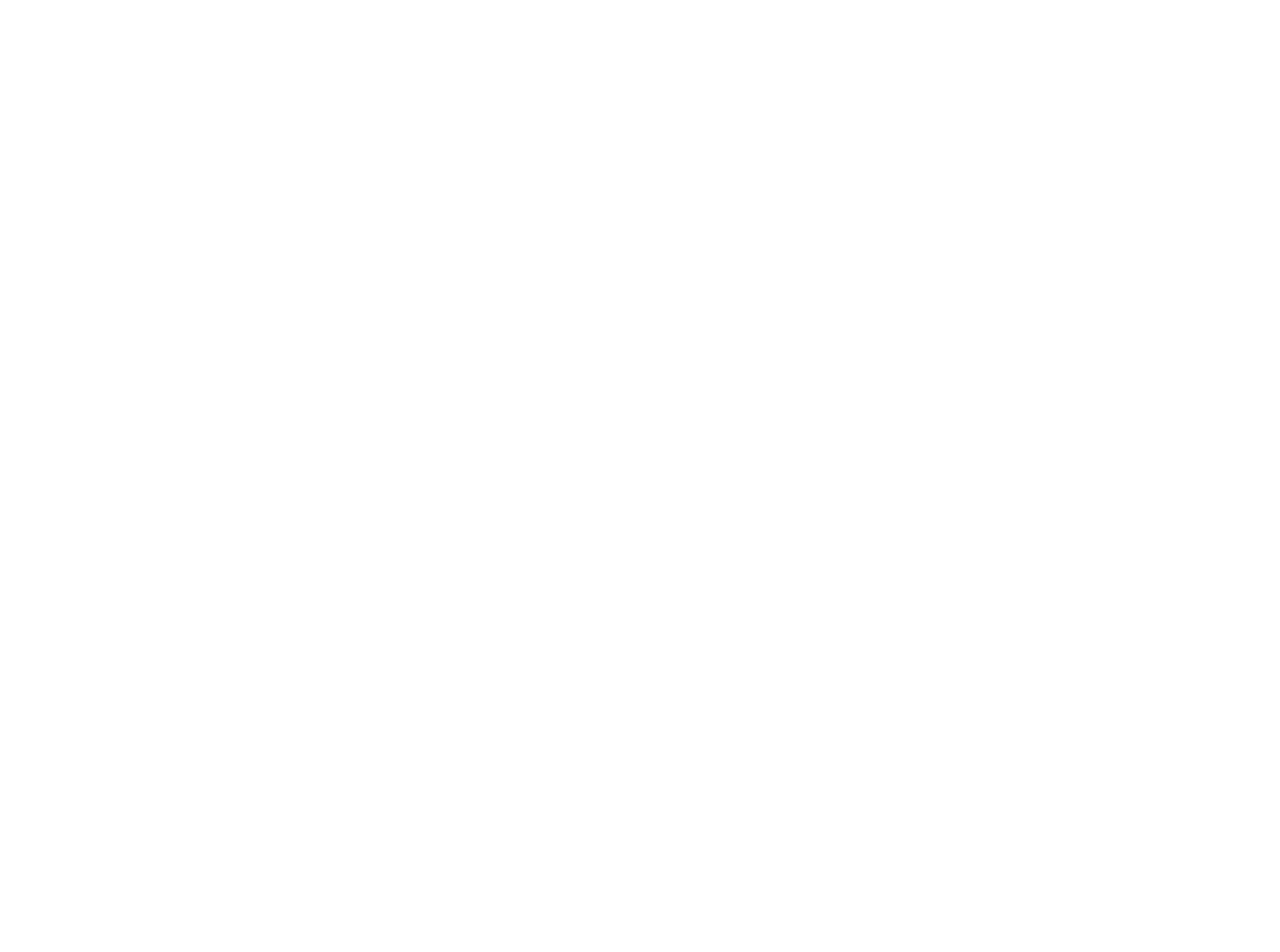
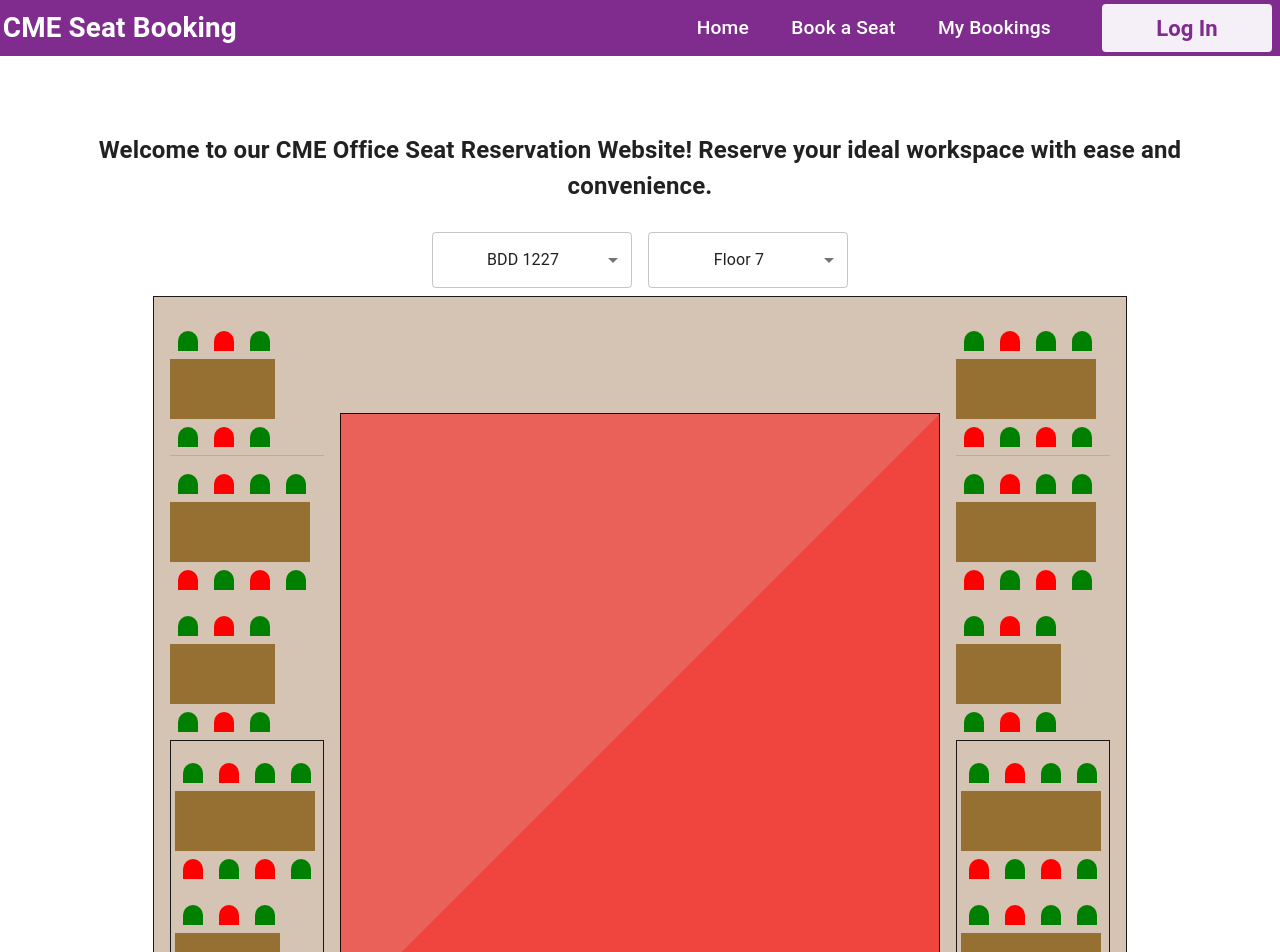
Before and after one commit to interns-cme/frontend-new, a React (Vite) app: page /BookingPage/1 in a window 1280 px wide. Before the commit this address had no page. Shown: the top 952 px of the page. Before the commit the page ends 800 px from the top, so only its background shows below. Built offline with nearby package versions, Linux system fonts and the light colour scheme.

Commit message:
Added HomePage, floor 7 & 8 are now available, seats are displayed dynamically based on the seats array received.

```diff
--- a/src/App.tsx
+++ b/src/App.tsx
@@ -1,10 +1,13 @@
+import { Container } from "@mui/material";
 import "./App.css";
 import RoutesHandler from "./routes/RoutesHandler";
 
 function App() {
   return (
     <>
-      <RoutesHandler />
+      <Container maxWidth="xl">
+        <RoutesHandler />
+      </Container>
     </>
   );
 }
--- a/src/components/Booking/BookingArea.tsx
+++ b/src/components/Booking/BookingArea.tsx
@@ -1,9 +1,7 @@
 import React, { useState } from "react";
 import Navbar from "../Navbar/Navbar";
 import {
-  Box,
   CssBaseline,
-  Divider,
   MenuItem,
   Select,
   SelectChangeEvent,
@@ -12,8 +10,11 @@ import {
 import Table from "./Table/Table";
 import Seat from "./Seat/Seat";
 import Floor from "./Floor/Floor";
+import { useParams } from "react-router-dom";
 
 const BookingArea: React.FC = () => {
+  const { floor } = useParams();
+  console.log(floor);
   const [selectedBuilding, setSelectedBuilding] = useState("BDD 1227");
   const [selectedFloor, setSelectedFloor] = useState("floor1");
 
@@ -49,7 +50,7 @@ const BookingArea: React.FC = () => {
         <MenuItem value="floor1">Floor 7</MenuItem>
         <MenuItem value="floor2">Floor 8</MenuItem>
       </Select>
-      <Floor />
+      <Floor floor_number={floor} />
     </>
   );
 };
--- a/src/components/Booking/Floor/Floor.tsx
+++ b/src/components/Booking/Floor/Floor.tsx
@@ -3,10 +3,23 @@ import { Box, Divider } from "@mui/material";
 import Table from "../Table/Table";
 import Seat from "../Seat/Seat";
 import Room from "../Room/Room";
+import { SeatProps } from "../../../models/ISeat.model";
+import { FloorProps } from "../../../models/IFloor.model";
+import Floor8 from "./Floor8";
 
-const BookingArea: React.FC = () => {
+const Floor: React.FC<FloorProps> = ({ floor_number }) => {
+  const seats: SeatProps[] = [
+    { seat_id: 1, status: false },
+    { seat_id: 2, status: true },
+    { seat_id: 3, status: false },
+    { seat_id: 4, status: false },
+    { seat_id: 5, status: false },
+    { seat_id: 6, status: true },
+  ];
+  console.log(floor_number);
   return (
     <>
+      {floor_number === "7" ? (
         <Box
           sx={{
             display: "flex",
@@ -30,10 +43,10 @@ const BookingArea: React.FC = () => {
             <Box
               sx={{ display: "flex", flexDirection: "column", height: "100%" }}
             >
-            <Table />
+              <Table Seats={seats} id={0} />
               <Divider />
-            <Table />
-            <Table />
+              <Table Seats={seats} id={0} />
+              <Table Seats={seats} id={0} />
               <Box
                 sx={{
                   border: "solid 1px",
@@ -42,8 +55,8 @@ const BookingArea: React.FC = () => {
                   width: "min-content",
                 }}
               >
-              <Table />
-              <Table />
+                <Table Seats={seats} id={0} />
+                <Table Seats={seats} id={0} />
               </Box>
               <Box
                 sx={{
@@ -54,10 +67,10 @@ const BookingArea: React.FC = () => {
                 }}
               >
                 <Box sx={{ float: "right" }}>
-                <Seat isReserved={true} />
+                  <Seat status={true} seat_id={0} />
                 </Box>
                 <Box sx={{ float: "left" }}>
-                <Seat isReserved={true} />
+                  <Seat status={true} seat_id={0} />
                 </Box>
               </Box>
             </Box>
@@ -71,7 +84,7 @@ const BookingArea: React.FC = () => {
                 }}
               >
                 <Box sx={{ float: "right" }}>
-                <Seat isReserved={true} />
+                  <Seat status={true} seat_id={0} />
                 </Box>
               </Box>
               <Box
@@ -83,16 +96,19 @@ const BookingArea: React.FC = () => {
                 }}
               >
                 <Box sx={{ float: "right" }}>
-                <Seat isReserved={true} />
-                <Seat isReserved={true} />
+                  <Seat status={true} seat_id={0} />
+                  <Seat status={true} seat_id={0} />
                 </Box>
               </Box>
               <Room />
             </Box>
           </Box>
         </Box>
+      ) : (
+        <Floor8 floor_number={floor_number} />
+      )}
     </>
   );
 };
 
-export default BookingArea;
+export default Floor;
--- /dev/null
+++ b/src/components/Booking/Floor/Floor8.tsx
@@ -0,0 +1,120 @@
+import React from "react";
+import { Box, Divider } from "@mui/material";
+import Table from "../Table/Table";
+import Seat from "../Seat/Seat";
+import Room from "../Room/Room";
+import { SeatProps } from "../../../models/ISeat.model";
+
+const Floor8: React.FC = () => {
+  const seats: SeatProps[] = [
+    { seat_id: 1, status: false },
+    { seat_id: 2, status: true },
+    { seat_id: 3, status: false },
+    { seat_id: 4, status: false },
+    { seat_id: 5, status: true },
+    { seat_id: 6, status: false },
+  ];
+  const seats2: SeatProps[] = [
+    { seat_id: 1, status: false },
+    { seat_id: 2, status: true },
+    { seat_id: 3, status: false },
+    { seat_id: 4, status: false },
+    { seat_id: 5, status: true },
+    { seat_id: 6, status: false },
+    { seat_id: 7, status: true },
+    { seat_id: 8, status: false },
+  ];
+  const tables: React.ReactElement[] = [
+    <Table Seats={seats} id={0} />,
+    <Table Seats={seats} id={1} />,
+    <Table Seats={seats} id={2} />,
+    <Table Seats={seats} id={3} />,
+    <Table Seats={seats} id={4} />,
+    <Table Seats={seats} id={5} />,
+    // <Seat key="7" status={false} />,
+    // <Seat key="8" status={false} />,
+    // <Seat key="9" status={false} />,
+    // <Seat key="10" status={false} />,
+  ];
+  return (
+    <>
+      <Box
+        sx={{
+          display: "flex",
+          justifyContent: "center",
+          alignItems: "center",
+          height: "100vh",
+          overflow: "auto",
+        }}
+      >
+        <Box
+          sx={{
+            display: "flex",
+            border: "solid 1px",
+            backgroundColor: "#D5C3B4",
+            p: 2,
+            width: "min-content",
+            height: "800px",
+            m: 2,
+          }}
+        >
+          <Box
+            sx={{ display: "flex", flexDirection: "column", height: "100%" }}
+          >
+            <Table Seats={seats} id={0} />
+            <Divider />
+            <Table Seats={seats2} id={0} />
+            <Table Seats={seats} id={0} />
+            <Box
+              sx={{
+                border: "solid 1px",
+                marginLeft: 0,
+                p: "4px",
+                width: "min-content",
+              }}
+            >
+              <Table Seats={seats2} id={0} />
+              <Table Seats={seats} id={0} />
+            </Box>
+          </Box>
+          <Box
+            sx={{
+              bottom: 0,
+              border: "solid 1px",
+              marginLeft: 0,
+              width: "600px",
+              height: "600px",
+              backgroundColor: "rgba(255, 0, 0, 0.5)",
+              backgroundImage:
+                "linear-gradient(to bottom right, transparent 50%, rgba(255, 0, 0, 0.3) 50%)",
+              overflow: "initial",
+              m: 2,
+              marginTop: "100px",
+            }}
+          ></Box>
+          <Box
+            sx={{ display: "flex", flexDirection: "column", height: "100%" }}
+          >
+            <Table Seats={seats2} id={0} />
+            <Divider />
+            <Table Seats={seats2} id={0} />
+            <Table Seats={seats} id={0} />
+            <Box
+              sx={{
+                border: "solid 1px",
+                marginLeft: 0,
+                p: "4px",
+                width: "min-content",
+              }}
+            >
+              <Table Seats={seats2} id={0} />
+              <Table Seats={seats2} id={0} />
+            </Box>
+          </Box>
+        </Box>
+      </Box>
+    </>
+  );
+};
+
+export default Floor8;
--- a/src/components/Booking/Seat/Seat.tsx
+++ b/src/components/Booking/Seat/Seat.tsx
@@ -2,20 +2,20 @@ import { Alert, Box, Button, Snackbar } from "@mui/material";
 import React, { useState } from "react";
 import { SeatProps } from "../../../models/ISeat.model";
 
-const Seat: React.FC<SeatProps> = ({ isReserved }) => {
-  const [reserved, setisReserved] = useState(isReserved);
+const Seat: React.FC<SeatProps> = ({ status }) => {
+  const [reserved, setstatus] = useState(status);
   const [showSnackbar, setShowSnackbar] = useState(false);
 
   const handleClick = () => {
     if (reserved === true) window.alert("Seat already reserved");
     else {
-      setisReserved(!reserved);
+      setstatus(!reserved);
       setShowSnackbar(true);
     }
   };
   const handleUndo = () => {
     setShowSnackbar(false);
-    setisReserved(false);
+    setstatus(false);
   };
   return (
     <Box>
--- a/src/components/Booking/Table/Table.tsx
+++ b/src/components/Booking/Table/Table.tsx
@@ -2,20 +2,12 @@ import { Box } from "@mui/material";
 import React from "react";
 import Seat from "../Seat/Seat";
 import { SeatProps } from "../../../models/ISeat.model";
+import { TableProps } from "../../../models/ITable.model";
 
-const Table: React.FC = () => {
-  const seats: React.ReactElement[] = [
-    <Seat key="1" isReserved={false} />,
-    <Seat key="2" isReserved={false} />,
-    <Seat key="3" isReserved={false} />,
-    <Seat key="4" isReserved={false} />,
-    <Seat key="5" isReserved={false} />,
-    <Seat key="6" isReserved={false} />,
-    // <Seat key="7" isReserved={false} />,
-    // <Seat key="8" isReserved={false} />,
-    // <Seat key="9" isReserved={false} />,
-    // <Seat key="10" isReserved={false} />,
-  ];
+const Table: React.FC<TableProps> = ({ Seats }) => {
+  const seats: React.ReactElement[] = Seats.map((seat) => (
+    <Seat key={seat.seat_id} status={seat.status} seat_id={seat.seat_id} />
+  ));
   const width = (seats.length / 2) * 35;
   const halfIndex = Math.ceil(seats.length / 2);
   const topHalf = seats.slice(0, halfIndex);
--- a/src/main.tsx
+++ b/src/main.tsx
@@ -2,9 +2,65 @@ import React from "react";
 import ReactDOM from "react-dom/client";
 import App from "./App.tsx";
 import "./index.css";
+import { ThemeProvider, createTheme } from "@mui/material";
+
+const theme = createTheme({
+  palette: {
+    primary: {
+      main: "#7f2c8e",
+    },
+    secondary: {
+      main: "#f5f0f8",
+    },
+  },
+  components: {
+    MuiTextField: {
+      styleOverrides: {
+        root: {
+          marginBottom: "5px",
+          width: "100%",
+        },
+      },
+    },
+    MuiPaper: {
+      styleOverrides: {
+        root: {
+          width: "250px",
+          height: "250px",
+          backgroundColor: "#f5f0f8",
+          borderRadius: "0 0 50% 50% / 20% 20% 0 0",
+          padding: "16px",
+          m: 1,
+        },
+      },
+    },
+    MuiIconButton: {
+      styleOverrides: {
+        root: {
+          "&:focus": { outline: "none" },
+        },
+      },
+    },
+    MuiButton: {
+      styleOverrides: {
+        root: {
+          "&:focus": { outline: "none" },
+          width: "100%",
+          "&:hover": {
+            transition: "all 0.3s ease-out",
+            background: "#4894c1",
+            color: "#f5f0f8",
+          },
+        },
+      },
+    },
+  },
+});
 
 ReactDOM.createRoot(document.getElementById("root") as HTMLElement).render(
   <React.StrictMode>
-    <App />
+    <ThemeProvider theme={theme}>
+      <App />
+    </ThemeProvider>
   </React.StrictMode>
 );
--- a/src/models/IFloor.model.ts
+++ b/src/models/IFloor.model.ts
@@ -1,3 +1,3 @@
 export interface FloorProps{
-
+floor_number: string
 }
--- a/src/models/ISeat.model.ts
+++ b/src/models/ISeat.model.ts
@@ -1,3 +1,4 @@
 export interface SeatProps {
-    isReserved: boolean;
+    seat_id: number
+    status: boolean;
   }
--- /dev/null
+++ b/src/pages/HomePage/HomePage.css
@@ -0,0 +1,6 @@
+.bg {
+    background-image: url("../../assets/Office.jpg");
+    background-size: cover;
+    background-repeat: no-repeat;
+    background-position: center;
+}
--- /dev/null
+++ b/src/pages/HomePage/HomePage.tsx
@@ -0,0 +1,101 @@
+import { Box, Button, Card, CardMedia, Container, Paper } from "@mui/material";
+import React from "react";
+import Navbar from "../../components/Navbar/Navbar";
+import "./HomePage.css";
+import { useNavigate } from "react-router-dom";
+function HomePage() {
+  const navigate = useNavigate();
+  const handleFloorClick = (floor: number) => {
+    navigate(`/BookingPage/${floor}`);
+  };
+  return (
+    <div className=".bg">
+      <Container maxWidth={false}>
+        <Navbar />
+        <h2 style={{ color: "#7f2c8e" }}>
+          Welcome to our Office Seat Reservation website! Here, you can easily
+          reserve seats at our company office and enjoy a comfortable and
+          productive work environment. Take control of your seating preferences
+          and secure your spot with just a few clicks. Start reserving your
+          ideal seat today and enhance your office experience!
+        </h2>
+        <Button
+          sx={{
+            background: "#f5f0f8",
+            color: "#7f2c8e",
+            width: "100px",
+            p: "4px",
+            m: 1,
+          }}
+        >
+          <h4>Book Now</h4>
+        </Button>
+        <Box
+          display="flex"
+          sx={{
+            display: "flex",
+            justifyContent: "center",
+            alignItems: "center",
+            height: "400px",
+            overflow: "auto",
+          }}
+        >
+          <Paper
+            sx={{
+              width: "250px",
+              height: "250px",
+              backgroundColor: "#f5f0f8",
+              borderRadius: "0 0 50% 50% / 20% 20% 0 0",
+              padding: "16px",
+              m: 1,
+              cursor: "pointer",
+              marginRight: "10px",
+              "&:hover": {
+                transform: "scale(1.1)",
+                transition: "all 0.3s ease-out",
+                marginRight: "50px",
+              },
+            }}
+            onClick={() => handleFloorClick(7)}
+          >
+            <h3>Floor 7</h3>
+            <CardMedia
+              component="img"
+              height="140"
+              image="../../assets/Office.jpg"
+            />
+            <h4>Available seats: 25/30</h4>
+          </Paper>
+          <Paper
+            sx={{
+              width: "250px",
+              height: "250px",
+              backgroundColor: "#f5f0f8",
+              borderRadius: "0 0 50% 50% / 20% 20% 0 0",
+              padding: "16px",
+              m: 1,
+              cursor: "pointer",
+              marginLeft: "10px",
+              "&:hover": {
+                transform: "scale(1.1)",
+                transition: "all 0.3s ease-out",
+                marginLeft: "50px",
+              },
+            }}
+            onClick={() => handleFloorClick(8)}
+          >
+            <h3>Floor 8</h3>
+            <CardMedia
+              component="img"
+              height="140"
+              image="../../assets/Office.jpg"
+            />
+            <h4>Available seats: 12/50</h4>
+          </Paper>
+        </Box>
+      </Container>
+    </div>
+  );
+}
+
+export default HomePage;
--- a/src/routes/RoutesHandler.tsx
+++ b/src/routes/RoutesHandler.tsx
@@ -2,12 +2,15 @@ import { BrowserRouter as Router } from "react-router-dom";
 import { Route, Routes } from "react-router-dom";
 import BookingArea from "../components/Booking/BookingArea";
 import Floor from "../components/Booking/Floor/Floor";
+import { Box } from "@mui/material";
+import HomePage from "../pages/HomePage/HomePage";
+import Floor8 from "../components/Booking/Floor/Floor8";
 const RouteHandler: React.FC = () => {
   return (
     <Router>
       <Routes>
-        <Route path="/Booking" Component={Floor}></Route>
-        <Route path="/BookingPage" Component={BookingArea}></Route>
+        <Route path="/BookingPage/:floor" Component={BookingArea}></Route>
+        <Route path="/Home" Component={HomePage}></Route>
       </Routes>
     </Router>
   );
```
Also changed, not shown: src/assets/BG-Testimage.jpg (added), src/assets/Office.jpg (added). Lines whose indentation alone changed are shown as unchanged.
